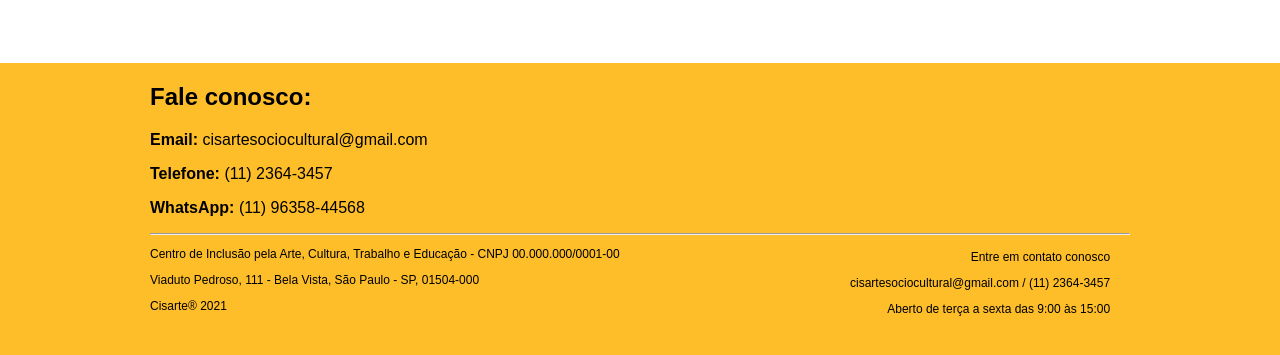
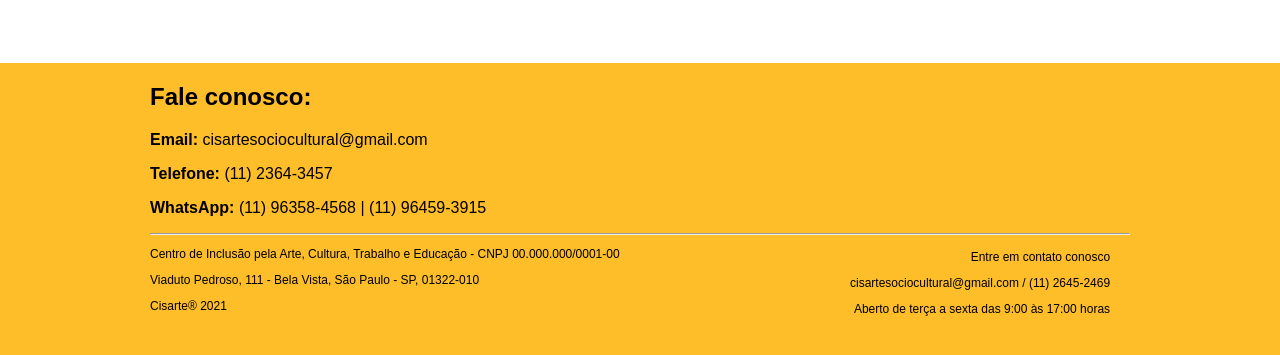
Before and after one commit to cisarte/cisarte.github.io, a plain HTML site: page doacoes.html in a window 1280 px wide. Shown: the part 1215-1570 px from the top of the page. Drawn offline with nearby package versions, Linux system fonts and the light colour scheme.

Commit message:
Update doacoes.html
Atualização de Dados.

```diff
--- a/doacoes.html
+++ b/doacoes.html
@@ -124,21 +124,21 @@
       <h2> <strong> Fale conosco: </strong> </h2>
       <p> <strong> Email: </strong> cisartesociocultural@gmail.com </p>
       <p> <strong> Telefone: </strong>  (11) 2364-3457 </p>
-      <p> <strong> WhatsApp: </strong>(11) 96358-44568</p>
+      <p> <strong> WhatsApp: </strong>(11) 96358-4568 | (11) 96459-3915</p>
 
       <hr/>
 
       <div class="infospadrao">
 
        <p> Centro de Inclus&atilde;o pela Arte, Cultura, Trabalho e Educa&ccedil;&atilde;o - CNPJ 00.000.000/0001-00 </p>
-       <p> Viaduto Pedroso, 111 - Bela Vista, S&atilde;o Paulo - SP, 01504-000 </p>
+       <p> Viaduto Pedroso, 111 - Bela Vista, S&atilde;o Paulo - SP, 01322-010 </p>
        <p> Cisarte® 2021 </p>
 
        <div class="infospadrao2">
 
          <p> Entre em contato conosco </p>
-         <p> cisartesociocultural@gmail.com / (11) 2364-3457 </p>
-         <p> Aberto de ter&ccedil;a a sexta das 9:00 às 15:00 </p>
+         <p> cisartesociocultural@gmail.com / (11) 2645-2469 </p>
+         <p> Aberto de ter&ccedil;a a sexta das 9:00 às 17:00 horas </p>
 
        </div>
      </div>
```
